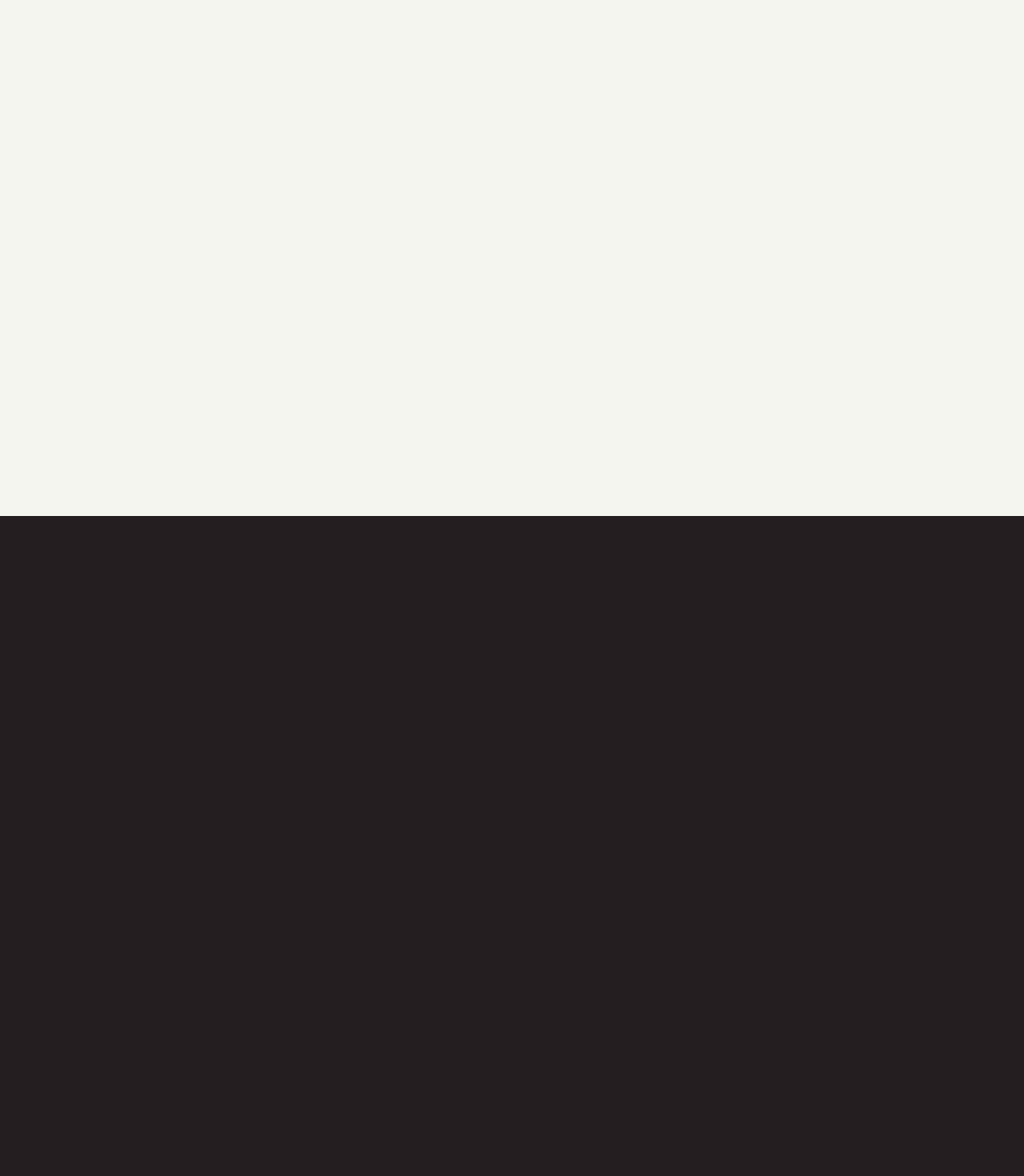
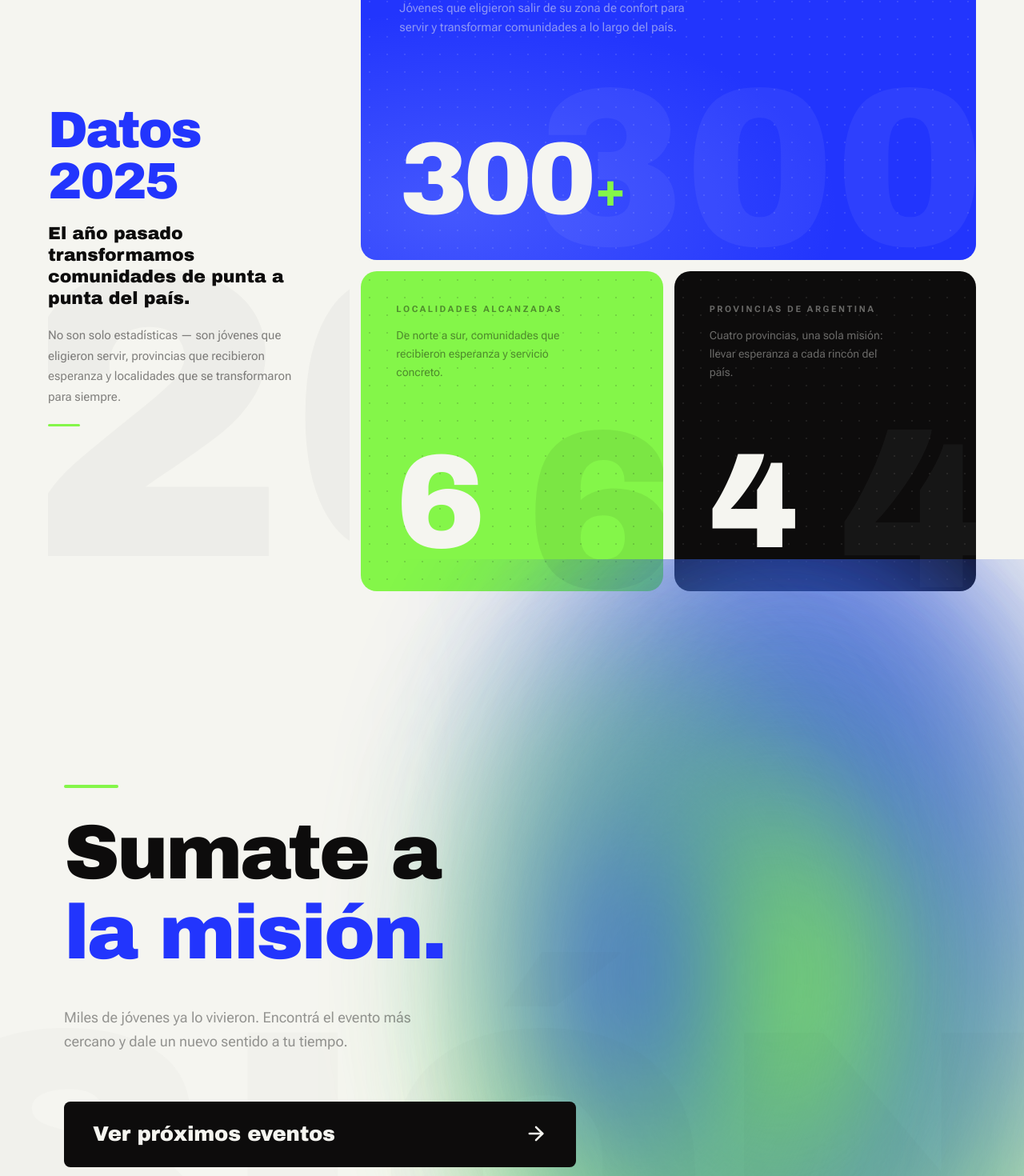
Before and after one commit to lucassingh/jornadas-misioneras, a Next.js app in the folder apps/web/: page / in a window 1280 px wide. Shown: the part 7820-9290 px from the top of the page at 80% size. Before the commit the page ends 8465 px from the top, so only its background shows below. Built offline with nearby package versions, Linux system fonts and the light colour scheme; no server answers; the database is empty.

Commit message:
fix builds

```diff
--- a/apps/web/src/app/(landing)/page.tsx
+++ b/apps/web/src/app/(landing)/page.tsx
@@ -2,15 +2,20 @@ import { HeroLanding } from '@/components/landing/HeroLanding';
 import { AboutLanding } from '@/components/landing/AboutLanding';
 import { LocationsLanding } from '@/components/landing/LocationsLanding';
 import { EventsLanding } from '@/components/landing/EventsLanding';
+import { StatsLanding } from '@/components/landing/StatsLanding';
+import { TestimonialsLanding } from '@/components/landing/TestimonialsLanding';
+import { CTALanding } from '@/components/landing/CTALanding';
 import { getPublicLocations } from '@/lib/queries/public-locations';
 import { getPublicEvents } from '@/lib/queries/public-events';
+import { getPublicTestimonials } from '@/lib/queries/public-testimonials';
 
 export const revalidate = 3600;
 
 export default async function HomePage() {
-  const [locations, events] = await Promise.all([
+  const [locations, events, testimonials] = await Promise.all([
     getPublicLocations(),
     getPublicEvents(),
+    getPublicTestimonials(),
   ]);
 
   return (
@@ -22,7 +27,9 @@ export default async function HomePage() {
         futureEventLocationIds={events.map(e => e.location.id)}
       />
       <EventsLanding events={events} />
-      <section style={{ backgroundColor: '#f5f5f0', minHeight: '100vh' }} />
+      <StatsLanding />
+      <TestimonialsLanding testimonials={testimonials} />
+      <CTALanding />
     </>
   );
 }
--- a/apps/web/src/components/dashboard/testimonials/TestimonialsManager.tsx
+++ b/apps/web/src/components/dashboard/testimonials/TestimonialsManager.tsx
@@ -237,7 +237,7 @@ export function TestimonialsManager({ testimonials, page, totalPages, total, pag
                             fontStyle: 'italic',
                           }}
                         >
-                          "{t.content}"
+                          &ldquo;{t.content}&rdquo;
                         </Typography>
                       </TableCell>
                       <TableCell align="right">
@@ -400,7 +400,7 @@ export function TestimonialsManager({ testimonials, page, totalPages, total, pag
                   variant="body2"
                   sx={{ whiteSpace: 'pre-wrap', fontStyle: 'italic', mt: 0.5 }}
                 >
-                  "{viewItem.content}"
+                  &ldquo;{viewItem.content}&rdquo;
                 </Typography>
               </Box>
             </Box>
--- a/apps/web/src/components/landing/CTALanding.tsx
+++ b/apps/web/src/components/landing/CTALanding.tsx
@@ -22,7 +22,7 @@ const LINE = {
 };
 const FADE = {
   hidden:  { y: 28, opacity: 0 },
-  visible: { y: 0, opacity: 1, transition: { duration: 0.75, ease: 'easeOut' } },
+  visible: { y: 0, opacity: 1, transition: { duration: 0.75, ease: 'easeOut' as const } },
 };
 
 const BR = [
@@ -30,12 +30,12 @@ const BR = [
   ['62% 38% 44% 56%/56% 44% 56% 44%', '38% 62% 56% 44%/44% 56% 44% 56%', '50% 50% 62% 38%/62% 38% 50% 50%', '62% 38% 44% 56%/56% 44% 56% 44%'],
   ['50% 50% 30% 70%/50% 30% 70% 50%', '30% 70% 70% 30%/70% 50% 30% 70%', '70% 30% 50% 50%/30% 70% 50% 50%', '50% 50% 30% 70%/50% 30% 70% 50%'],
   ['72% 28% 52% 48%/32% 62% 38% 68%', '28% 72% 48% 52%/62% 32% 68% 38%', '52% 48% 28% 72%/48% 52% 62% 38%', '72% 28% 52% 48%/32% 62% 38% 68%'],
-] as const;
+];
 
 export function CTALanding() {
   const sectionRef = useRef<HTMLDivElement>(null);
   const contentRef = useRef<HTMLDivElement>(null);
-  const inView     = useInView(contentRef, { once: true, margin: '-80px' });
+  const inView     = useInView(contentRef, { once: true, margin: '80px' });
 
   const rawX = useMotionValue(0);
   const rawY = useMotionValue(0);
@@ -178,62 +178,54 @@ export function CTALanding() {
       </Box>
 
       {/* ── Contenido principal ── */}
-      <Box
+      <motion.div
         ref={contentRef}
-        component={motion.div}
         initial="hidden"
         animate={inView ? 'visible' : 'hidden'}
         variants={{ hidden: {}, visible: { transition: { staggerChildren: 0.12, delayChildren: 0.06 } } }}
-        sx={{ position: 'relative', zIndex: 4, maxWidth: '1020px', width: '100%' }}
+        style={{ position: 'relative', zIndex: 4, maxWidth: '1020px', width: '100%' }}
       >
-        <Box
-          component={motion.div}
+        <motion.div
           variants={{ hidden: { scaleX: 0 }, visible: { scaleX: 1, transition: { duration: 0.65, ease: EASE } } }}
-          sx={{ width: '68px', height: '4px', backgroundColor: ACCENT, borderRadius: '2px', mb: '32px', transformOrigin: '0% 50%' }}
+          style={{ width: '68px', height: '4px', backgroundColor: ACCENT, borderRadius: '2px', marginBottom: '32px', transformOrigin: '0% 50%' }}
         />
 
         <Box sx={{ overflow: 'hidden' }}>
-          <Box
-            component={motion.div}
-            variants={LINE}
-            sx={{
+          <motion.div variants={LINE}>
+            <Box sx={{
               fontFamily: FONT_DISPLAY,
               fontSize: { xs: '13vw', sm: '10vw', md: '8.5vw', lg: '7.5vw', xl: '7vw' },
               fontWeight: 400, letterSpacing: '-0.032em', lineHeight: 1.04, color: FG_DARK,
-            }}
-          >
+            }}>
               Sumate a
             </Box>
+          </motion.div>
         </Box>
 
         <Box sx={{ overflow: 'hidden', mb: { xs: '24px', md: '40px' } }}>
-          <Box
-            component={motion.div}
-            variants={LINE}
-            sx={{
+          <motion.div variants={LINE}>
+            <Box sx={{
               fontFamily: FONT_DISPLAY,
               fontSize: { xs: '13vw', sm: '10vw', md: '8.5vw', lg: '7.5vw', xl: '7vw' },
               fontWeight: 400, letterSpacing: '-0.032em', lineHeight: 1.04, color: PRIMARY,
-            }}
-          >
+            }}>
               la misión.
             </Box>
+          </motion.div>
         </Box>
 
-        <Box
-          component={motion.div}
-          variants={FADE}
-          sx={{
+        <motion.div variants={FADE}>
+          <Box sx={{
             fontFamily: FONT_BODY, fontSize: { xs: '15px', md: '18px' },
             color: `${FG_DARK}6a`, lineHeight: 1.68, maxWidth: '480px',
             mb: { xs: '44px', md: '60px' },
-          }}
-        >
+          }}>
             Miles de jóvenes ya lo vivieron. Encontrá el evento más cercano
             y dale un nuevo sentido a tu tiempo.
           </Box>
+        </motion.div>
 
-        <Box component={motion.div} variants={FADE}>
+        <motion.div variants={FADE}>
           <Box
             component="a"
             href="#eventos"
@@ -259,8 +251,8 @@ export function CTALanding() {
             </Box>
             <Box className="arrow-icon"><ArrowRight size={28} strokeWidth={2.2} /></Box>
           </Box>
-        </Box>
-      </Box>
+        </motion.div>
+      </motion.div>
     </Box>
   );
 }
--- a/apps/web/src/components/landing/EventSlider.tsx
+++ b/apps/web/src/components/landing/EventSlider.tsx
@@ -10,9 +10,8 @@ function toSlugId(str: string): string {
   return str.toLowerCase().normalize('NFD').replace(/̀-ͯ/g, '').replace(/\s+/g, '-');
 }
 
-const FONT_DISPLAY   = 'var(--font-archivo-black), "Archivo Black", sans-serif';
-const FONT_BODY      = 'var(--font-roboto-flex), "Roboto Flex", Roboto, sans-serif';
-const ACCENT         = '#84f649';
+const FONT_DISPLAY = 'var(--font-archivo-black), "Archivo Black", sans-serif';
+const ACCENT       = '#84f649';
 const FG             = '#f5f5f0';
 const EASE           = [0.76, 0, 0.24, 1] as const;
 const CARD_GAP       = 10;
--- a/apps/web/src/components/landing/StatsLanding.tsx
+++ b/apps/web/src/components/landing/StatsLanding.tsx
@@ -78,7 +78,7 @@ export function StatsLanding() {
           <motion.div
             initial={{ opacity: 0, x: -24 }}
             whileInView={{ opacity: 1, x: 0 }}
-            viewport={{ once: true, margin: '-60px' }}
+            viewport={{ once: true, margin: '80px' }}
             transition={{ duration: 0.8, ease: EASE }}
             style={{ gridArea: 'intro', height: '100%' }}
           >
@@ -131,7 +131,7 @@ export function StatsLanding() {
             initial={{ opacity: 0, scale: 0.94, y: 36 }}
             whileInView={{ opacity: 1, scale: 1, y: 0 }}
             whileHover={HOVER_UP}
-            viewport={{ once: true, margin: '-60px' }}
+            viewport={{ once: true, margin: '80px' }}
             transition={{ duration: 0.8, delay: 0.08, ease: EASE }}
             style={{ gridArea: 'stat300', height: '100%' }}
           >
@@ -186,7 +186,7 @@ export function StatsLanding() {
             initial={{ opacity: 0, scale: 0.94, y: 36 }}
             whileInView={{ opacity: 1, scale: 1, y: 0 }}
             whileHover={HOVER_UP}
-            viewport={{ once: true, margin: '-60px' }}
+            viewport={{ once: true, margin: '80px' }}
             transition={{ duration: 0.8, delay: 0.16, ease: EASE }}
             style={{ gridArea: 'stat6', height: '100%' }}
           >
@@ -238,7 +238,7 @@ export function StatsLanding() {
             initial={{ opacity: 0, scale: 0.94, y: 36 }}
             whileInView={{ opacity: 1, scale: 1, y: 0 }}
             whileHover={HOVER_UP}
-            viewport={{ once: true, margin: '-60px' }}
+            viewport={{ once: true, margin: '80px' }}
             transition={{ duration: 0.8, delay: 0.24, ease: EASE }}
             style={{ gridArea: 'stat4', height: '100%' }}
           >
--- a/apps/web/src/components/landing/TestimonialsLanding.tsx
+++ b/apps/web/src/components/landing/TestimonialsLanding.tsx
@@ -104,7 +104,7 @@ function TestimonialCard({ t }: { t: PublicTestimonial }) {
         WebkitBoxOrient: 'vertical',
         flex: 1,
       }}>
-        "{t.content}"
+        &ldquo;{t.content}&rdquo;
       </Box>
     </Box>
   );
```
Also changed, not shown: apps/web/src/app/(landing)/eventos/[id]/page.tsx (+7 -10 lines), apps/web/src/components/dashboard/events/CloudinaryUpload.tsx (+4 -3 lines), 1 other file (tests, documents, lock files or other folders). Lines whose indentation alone changed are shown as unchanged.
